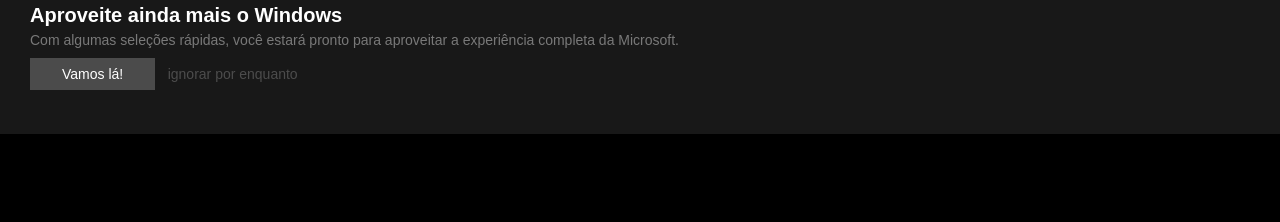
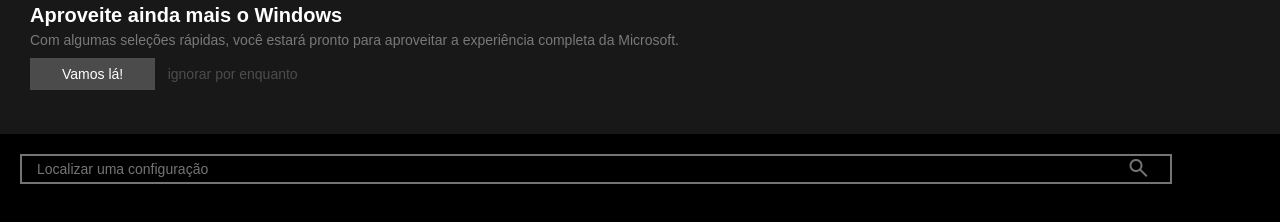
Before and after one commit to DiogoHSSantos/Config.Windows, a plain HTML site: page index.html in a window 1280 px wide. Shown: the part 176-398 px from the top of the page. Drawn offline with nearby package versions, Linux system fonts and the light colour scheme.

Commit message:
criei o item de pesquisa

```diff
--- a/estilos/style.css
+++ b/estilos/style.css
@@ -1,4 +1,5 @@
 @charset "UTF-8";
+
 
 *{
     padding: 0px;
@@ -96,6 +97,7 @@ header{
     box-sizing: border-box;
     background: #4b4b4b;
     border: 2px solid transparent;
+    cursor: context-menu;
 }
 #aproveitep02div:hover{
     border: 2px solid rgb(141, 141, 141)
@@ -110,3 +112,26 @@ header{
     color: #ffffff73;
     cursor: pointer;
 }
+
+#ibusca{
+    padding: 5px;
+    padding-left: 15px;
+    font-size: 14px;
+    margin: 20px;
+    width: 90vw;
+    height: 30px;
+    background: black;
+    color:#747474;
+    border: 2px solid #747474;
+    position: absolute;
+}
+#ibusca:default{
+    background-color: white;
+}
+.material-symbols-outlined {
+    position: relative;
+    top: 22px;
+    right: -88vw;
+    color: #747474;
+    cursor:text;
+}
--- a/index.html
+++ b/index.html
@@ -6,6 +6,7 @@
     <meta name="viewport" content="width=device-width, initial-scale=1.0">
     <title>Tela config</title>
     <link rel="stylesheet" href="estilos/style.css">
+    <link rel="stylesheet" href="https://fonts.googleapis.com/css2?family=Material+Symbols+Outlined:opsz,wght,FILL,GRAD@48,400,0,0" />
 </head>
 <body>
     <header>
@@ -30,7 +31,17 @@
         </div>
     </header>
     <main>
+        <form action="" autocomplete="off">
 
+            <input type="search" name="busca" id="ibusca" placeholder="Localizar uma configuração">
+            <label for="ibusca">
+                <span class="material-symbols-outlined">
+                    search
+                    </span>
+            </label>
+
+        </input>
+        </form>
     </main>
     <footer>
 
```
